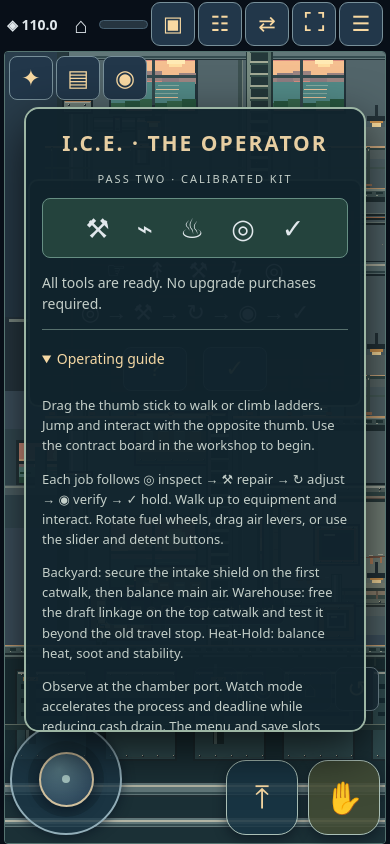
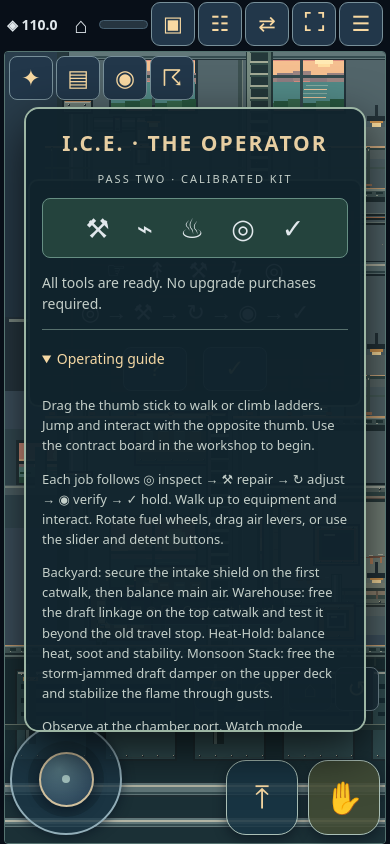
Before and after one commit to BoRHeX/flame-game-studio, a website with bundled scripts: page game/index.html in a window 390 px wide. Both pictures are taken after a click on the button "Show optional operating guide". Built offline with nearby package versions, Linux system fonts and the light colour scheme.

Commit message:
Pass Three: connect Monsoon Stack to mobile game controls

```diff
--- a/game/index.html
+++ b/game/index.html
@@ -12,7 +12,7 @@
 </div>
 <div id="tutorial" aria-label="Icon-only tutorial"><div class="intro-mark">I.C.E.</div><div class="intro-path">☞　↟　⚒　ϟ　◎</div><div class="intro-path">◎ → ⚒ → ↻ → ◉ → ✓</div><button id="tutorial-help" aria-label="Show optional operating guide">?</button><button id="tutorial-ok" aria-label="Dismiss tutorial">✓</button></div>
 <div id="objective-strip" hidden aria-label="Contract steps"></div><output id="context-hint" aria-live="polite"></output>
-<nav id="jobs" aria-label="Select a contract"><button type="button" data-job="backyard" aria-label="Backyard light-off mission">✦</button><button type="button" data-job="warehouse" aria-label="Warehouse restart mission">▤</button><button type="button" data-job="heat-hold" aria-label="Heat hold mission">◉</button></nav>
+<nav id="jobs" aria-label="Select a contract"><button type="button" data-job="backyard" aria-label="Backyard light-off mission">✦</button><button type="button" data-job="warehouse" aria-label="Warehouse restart mission">▤</button><button type="button" data-job="heat-hold" aria-label="Heat hold mission">◉</button><button type="button" data-job="monsoon" aria-label="Monsoon Stack restart mission">☈</button></nav>
 <div id="device-panel" hidden role="dialog" aria-label="Physical equipment close-up">
  <div class="device-heading"><span id="device-symbol" aria-hidden="true">◆</span><span id="device-name">Valve</span><output id="device-reading">44%</output></div>
  <canvas id="device-wheel" width="260" height="220" tabindex="0" role="slider" aria-label="Rotate valve wheel" aria-valuemin="0" aria-valuemax="100" aria-valuenow="44"></canvas>
@@ -36,7 +36,7 @@
 <div id="pause-panel" hidden role="dialog" aria-label="Paused game and calibrated equipment">
  <div class="panel-heading">I.C.E. · THE OPERATOR</div><p class="menu-subtitle">PASS TWO · CALIBRATED KIT</p>
  <div class="kit-row" aria-label="All diagnostic tools available">⚒　⌁　♨　◎　✓</div><p>All tools are ready. No upgrade purchases required.</p>
- <details id="help"><summary>Operating guide</summary><p>Drag the thumb stick to walk or climb ladders. Jump and interact with the opposite thumb. Use the contract board in the workshop to begin.</p><p>Each job follows ◎ inspect → ⚒ repair → ↻ adjust → ◉ verify → ✓ hold. Walk up to equipment and interact. Rotate fuel wheels, drag air levers, or use the slider and detent buttons.</p><p>Backyard: secure the intake shield on the first catwalk, then balance main air. Warehouse: free the draft linkage on the top catwalk and test it beyond the old travel stop. Heat-Hold: balance heat, soot and stability.</p><p>Observe at the chamber port. Watch mode accelerates the process and deadline while reducing cash drain. The menu and save slots pause the game. Keyboard: WASD/arrows, Space jump, E interact, Escape close.</p></details>
+ <details id="help"><summary>Operating guide</summary><p>Drag the thumb stick to walk or climb ladders. Jump and interact with the opposite thumb. Use the contract board in the workshop to begin.</p><p>Each job follows ◎ inspect → ⚒ repair → ↻ adjust → ◉ verify → ✓ hold. Walk up to equipment and interact. Rotate fuel wheels, drag air levers, or use the slider and detent buttons.</p><p>Backyard: secure the intake shield on the first catwalk, then balance main air. Warehouse: free the draft linkage on the top catwalk and test it beyond the old travel stop. Heat-Hold: balance heat, soot and stability. Monsoon Stack: free the storm-jammed draft damper on the upper deck and stabilize the flame through gusts.</p><p>Observe at the chamber port. Watch mode accelerates the process and deadline while reducing cash drain. The menu and save slots pause the game. Keyboard: WASD/arrows, Space jump, E interact, Escape close.</p></details>
  <label class="setting-row">♫ Music <input id="music-volume" type="range" min="0" max="100" value="38" aria-label="Music volume"></label>
  <label class="setting-row">ϟ Effects <input id="effects-volume" type="range" min="0" max="100" value="70" aria-label="Sound effects volume"></label>
  <div class="menu-switches"><button id="haptics-toggle" aria-label="Toggle haptic feedback" aria-pressed="false">⌁</button><button id="motion-toggle" aria-label="Toggle reduced effects" aria-pressed="false">◌</button><button id="menu-saves" aria-label="Open save slots from menu">▣</button></div>
```
